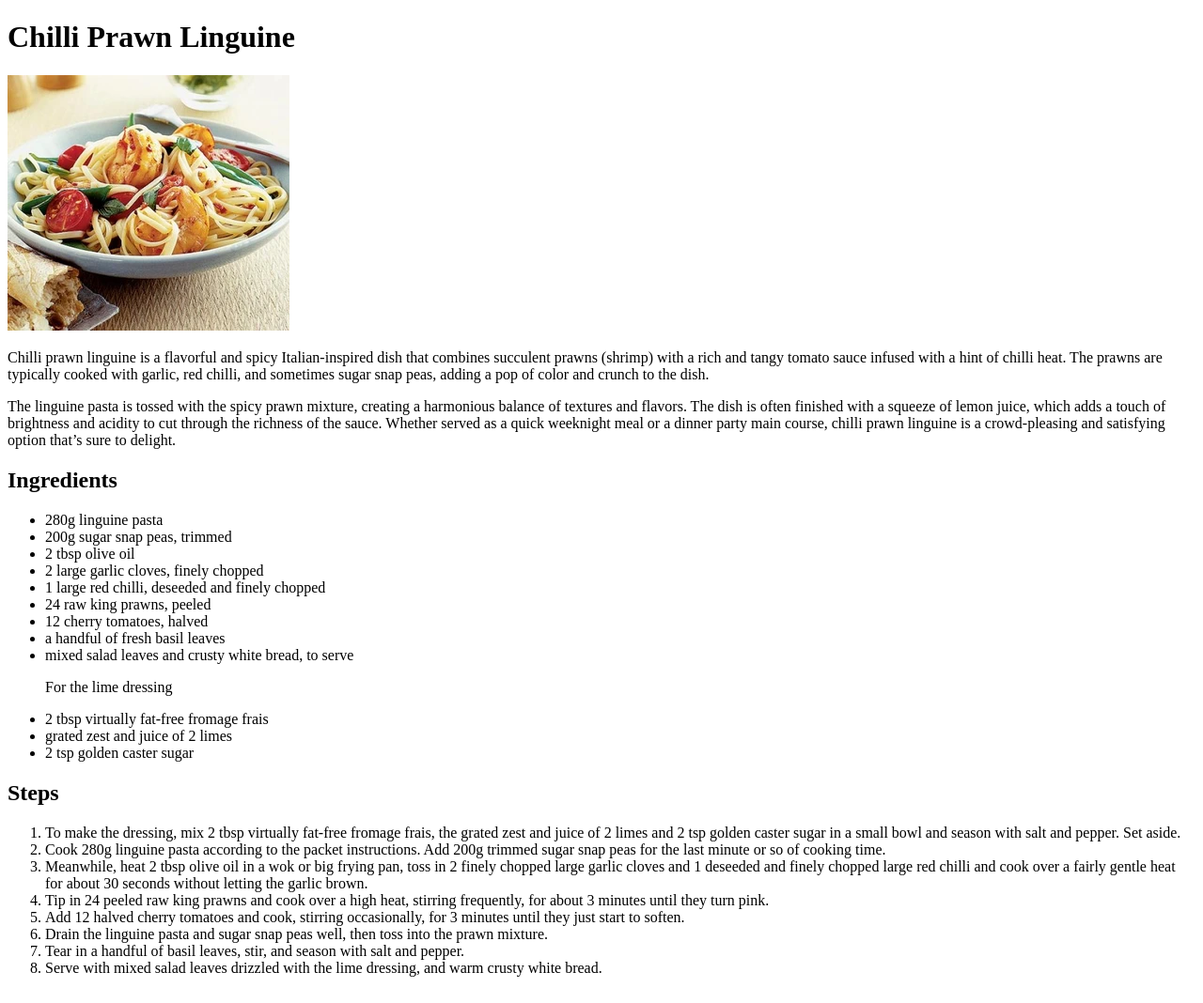
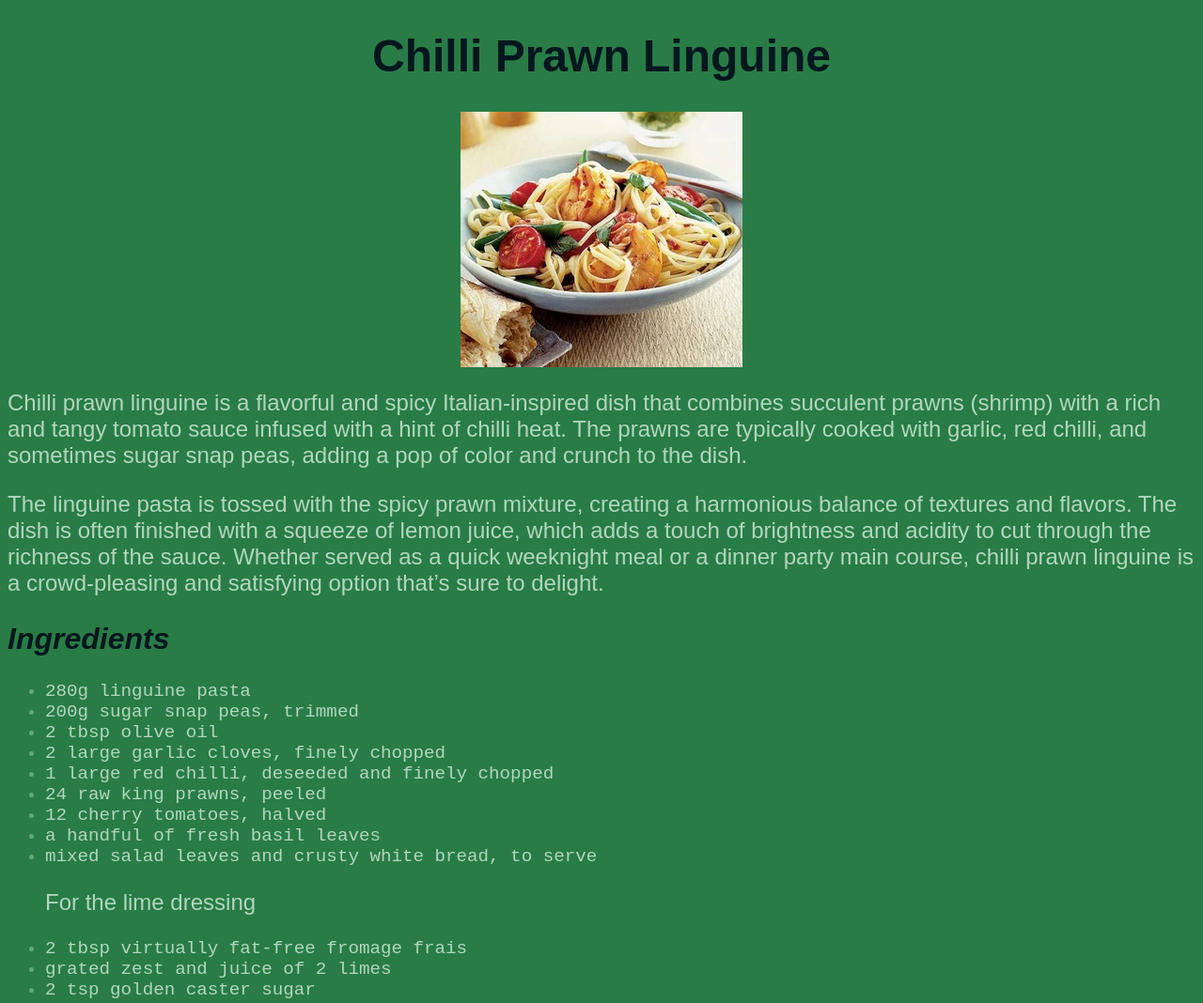
Before and after one commit to while-maybe/odin-recipes, a plain HTML site: page recipes/chilli_prawn_linguine.html in a window 1280 px wide. Shown: the top 1068 px of the page at 94% size. Drawn offline with Linux system fonts and the light colour scheme.

Commit message:
feat: Add several CSS styling elements

```diff
--- a/recipes/chilli_prawn_linguine.html
+++ b/recipes/chilli_prawn_linguine.html
@@ -4,6 +4,7 @@
 <head>
   <title>Chilli Prawn Linguine</title>
   <meta charset="UTF-8">
+  <link rel="stylesheet" href="./recipes.css">
 </head>
 
 <body>
@@ -18,19 +19,19 @@
     prawn linguine is a crowd-pleasing and satisfying option that’s sure to delight.</p>
   <h2>Ingredients</h2>
   <ul>
-    <li>280g linguine pasta</li>
-    <li>200g sugar snap peas, trimmed</li>
-    <li>2 tbsp olive oil</li>
-    <li>2 large garlic cloves, finely chopped</li>
-    <li>1 large red chilli, deseeded and finely chopped</li>
-    <li>24 raw king prawns, peeled</li>
-    <li>12 cherry tomatoes, halved</li>
-    <li>a handful of fresh basil leaves</li>
-    <li>mixed salad leaves and crusty white bread, to serve</li>
+    <li class="ingredients">280g linguine pasta</li>
+    <li class="ingredients">200g sugar snap peas, trimmed</li>
+    <li class="ingredients">2 tbsp olive oil</li>
+    <li class="ingredients">2 large garlic cloves, finely chopped</li>
+    <li class="ingredients">1 large red chilli, deseeded and finely chopped</li>
+    <li class="ingredients">24 raw king prawns, peeled</li>
+    <li class="ingredients">12 cherry tomatoes, halved</li>
+    <li class="ingredients">a handful of fresh basil leaves</li>
+    <li class="ingredients">mixed salad leaves and crusty white bread, to serve</li>
     <p>For the lime dressing</p>
-    <li>2 tbsp virtually fat-free fromage frais</li>
-    <li>grated zest and juice of 2 limes</li>
-    <li>2 tsp golden caster sugar</li>
+    <li class="ingredients">2 tbsp virtually fat-free fromage frais</li>
+    <li class="ingredients">grated zest and juice of 2 limes</li>
+    <li class="ingredients">2 tsp golden caster sugar</li>
   </ul>
   <h2>Steps</h2>
   <ol>
--- /dev/null
+++ b/recipes/recipes.css
@@ -0,0 +1,46 @@
+* {
+    color: #B1D7BE;
+    background-color: #297C46;
+    font-family: Arial, Helvetica, sans-serif;
+}
+
+
+h1, h2 {
+    color: #01171F;
+}
+
+h1 {
+    text-align: center;
+    font-size: xxx-large;
+}
+
+h2 {
+    font-style: italic;
+    font-size: xx-large;
+}
+
+
+p {
+    font-size:x-large;
+}
+
+img {
+    display: block;
+    margin: auto;
+    width: 300px;
+    height: auto;
+}
+
+
+li::marker {
+    color: #62A97A;
+}
+
+li {
+    font-size: larger;
+}
+
+
+.ingredients {
+    font-family: 'Courier New', Courier, monospace;
+}
--- /dev/null
+++ b/style.css
@@ -0,0 +1,18 @@
+* {
+    background-color: #297C46;
+    font-family: Arial, Helvetica, sans-serif
+}
+
+h1 {
+    text-align: center;
+    font-size: xxx-large;
+}
+
+li::marker {
+    color: #62A97A;
+}
+
+a {
+    color: #B1D7BE;
+    font-size: x-large;
+}
```
Also changed, not shown: index.html (+1 -0 lines), recipes/beef_stroganoff.html (+13 -12 lines), recipes/ultimate_spaghetti_carbonara.html (+32 -19 lines).
